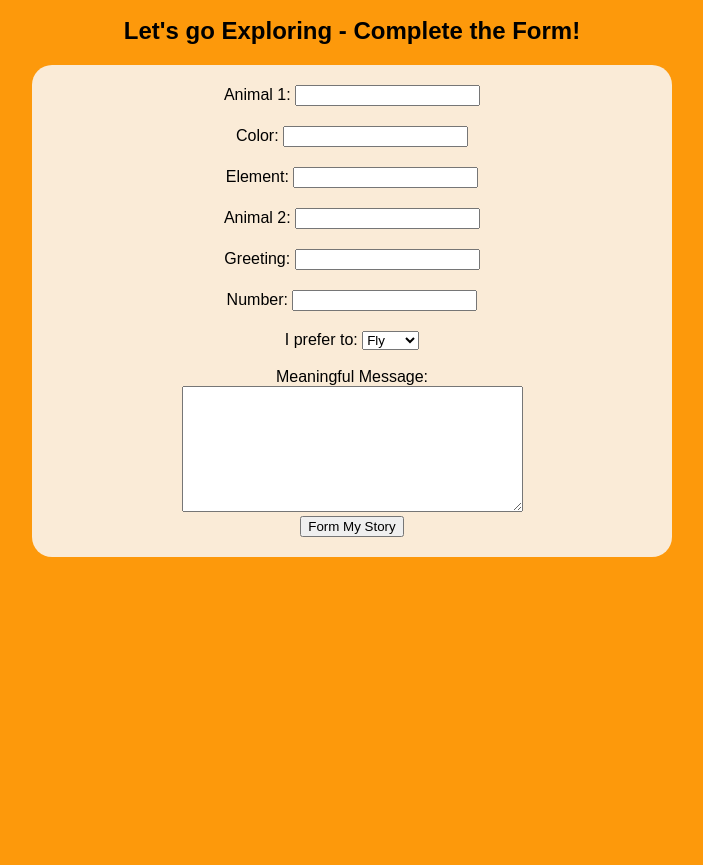
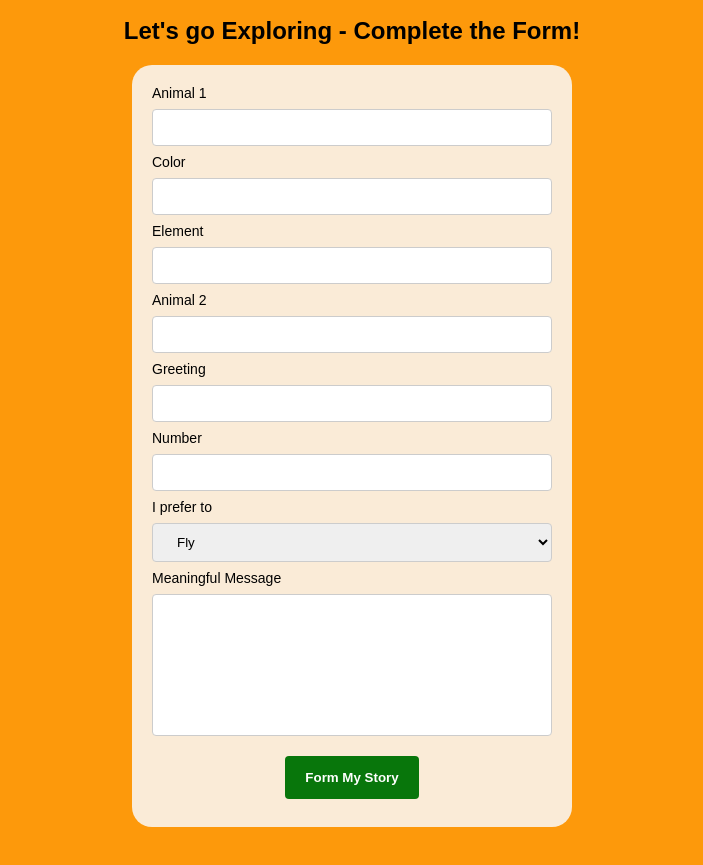
Before and after one commit to raquelmgalbuquerque/html-form, a plain HTML site: page index.html in a window 1280 px wide. Shown: the part 61-926 px from the top of the page, without its empty margins (288-991 px from the left). Before the commit the page ends 800 px from the top, so only its background shows below. Drawn offline with Linux system fonts and the light colour scheme.

Commit message:
Removed line break elements in the form. Imposed all inputs as required fields. Updated form styles.

```diff
--- a/index.html
+++ b/index.html
@@ -18,35 +18,39 @@
     <section id="main">
       <h1>Let's go Exploring - Complete the Form!</h1>
       <form action="story.html" method="GET">
-        <label for="animal1">Animal 1:</label>
-        <input type="text" id="animal1" name="animal1" /><br />
+        <label for="animal1">Animal 1</label>
+        <input type="text" id="animal1" name="animal1" required />
 
-        <label for="color1">Color:</label>
-        <input type="text" id="color1" name="color1" /><br />
+        <label for="color1">Color</label>
+        <input type="text" id="color1" name="color1" required />
 
-        <label for="element1">Element:</label>
-        <input type="text" id="element1" name="element1" /><br />
+        <label for="element1">Element</label>
+        <input type="text" id="element1" name="element1" required />
 
-        <label for="animal2">Animal 2:</label>
-        <input type="text" id="animal2" name="animal2" /><br />
+        <label for="animal2">Animal 2</label>
+        <input type="text" id="animal2" name="animal2" required />
 
-        <label for="greeting">Greeting:</label>
-        <input type="text" id="greeting" name="greeting" /><br />
+        <label for="greeting">Greeting</label>
+        <input type="text" id="greeting" name="greeting" required />
 
-        <label for="num">Number:</label>
-        <input type="number" id="num" name="num" /><br />
+        <label for="num">Number</label>
+        <input type="number" id="num" name="num" required />
 
-        <label for="how">I prefer to:</label>
-        <select name="how" id="how">
+        <label for="how">I prefer to</label>
+        <select name="how" id="how" required>
           <option value="flew✈️">Fly</option>
           <option value="climbed up🧗">Climb</option>
           <option value="walked🚶‍♀️">Walk</option>
         </select>
-        <br /><br />
 
-        <label for="message">Meaningful Message:</label><br />
-        <textarea name="message" id="message" cols="40" rows="8"></textarea>
-        <br />
+        <label for="message">Meaningful Message</label>
+        <textarea
+          name="message"
+          id="message"
+          cols="40"
+          rows="8"
+          required
+        ></textarea>
 
         <button type="submit" onclick="getData()">Form My Story</button>
       </form>
--- a/style.css
+++ b/style.css
@@ -9,28 +9,62 @@ img {
   max-width: 600px;
 }
 
+h1,
+#top {
+  text-align: center;
+}
+
 form {
   background-color: antiquewhite;
   text-align: center;
-  max-width: 600px;
+  max-width: 400px;
   border-radius: 20px;
   padding: 20px;
   margin: auto;
 }
 
-input {
-  margin-bottom: 20px;
+label {
+  font-size: 14px;
+  text-align: left;
+  float: left;
+  font-weight: 500;
 }
 
-h1,
-#top {
-  text-align: center;
+input,
+select,
+textarea {
+  width: 100%;
+  padding: 10px 20px;
+  margin: 8px 0;
+  display: inline-block;
+  border: 1px solid #ccc;
+  border-radius: 4px;
+  box-sizing: border-box;
 }
 
-.content {
-  background-color: antiquewhite;
-  max-width: 600px;
-  border-radius: 20px;
-  padding: 20px;
-  margin: auto;
+input:focus,
+select:focus,
+textarea:focus {
+  background-color: lightyellow;
 }
+
+textarea {
+  font-family: "Open-sans", sans-serif;
+  resize: none;
+}
+
+button {
+  background-color: #08760b;
+  color: white;
+  font-weight: 600;
+  padding: 14px 20px;
+  margin: 8px 0;
+  border: none;
+  border-radius: 4px;
+  cursor: pointer;
+  transition: all 0.3s ease-in;
+}
+
+button:hover {
+  background-color: #044806;
+}
```
